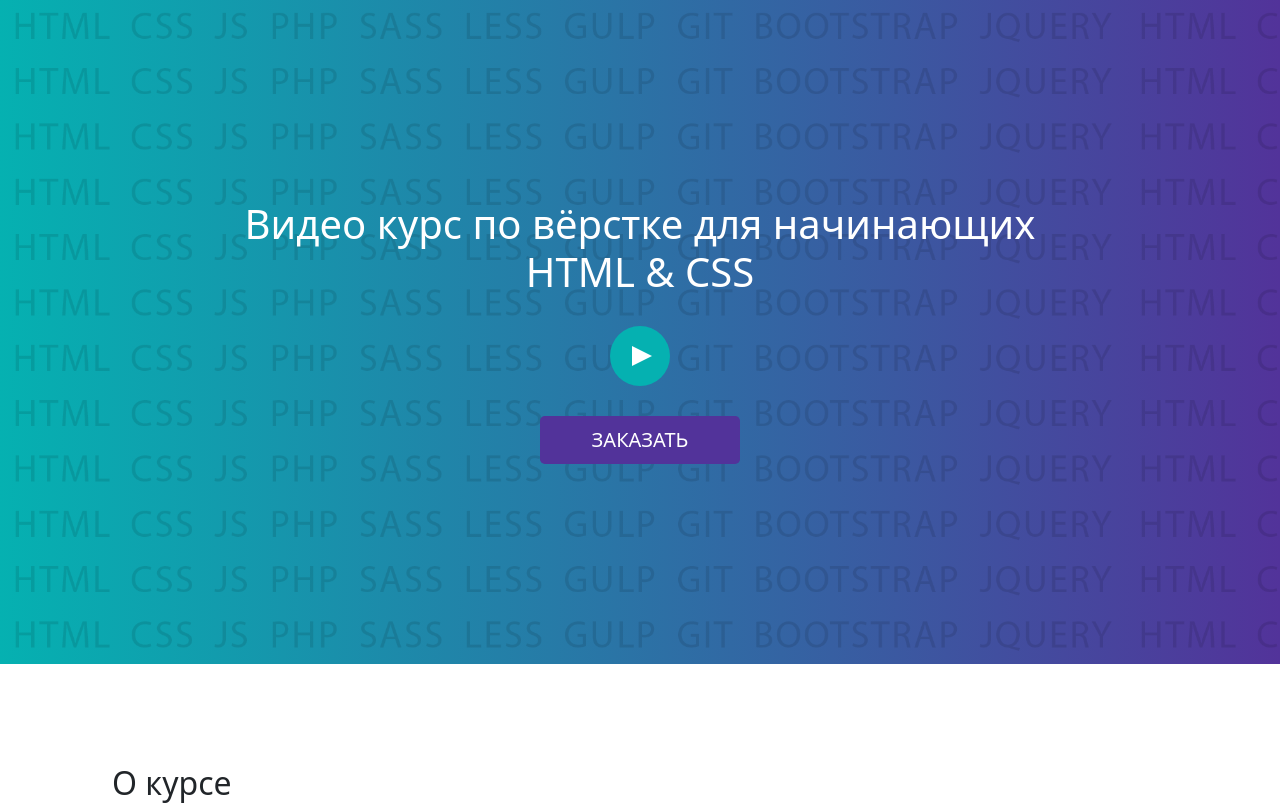
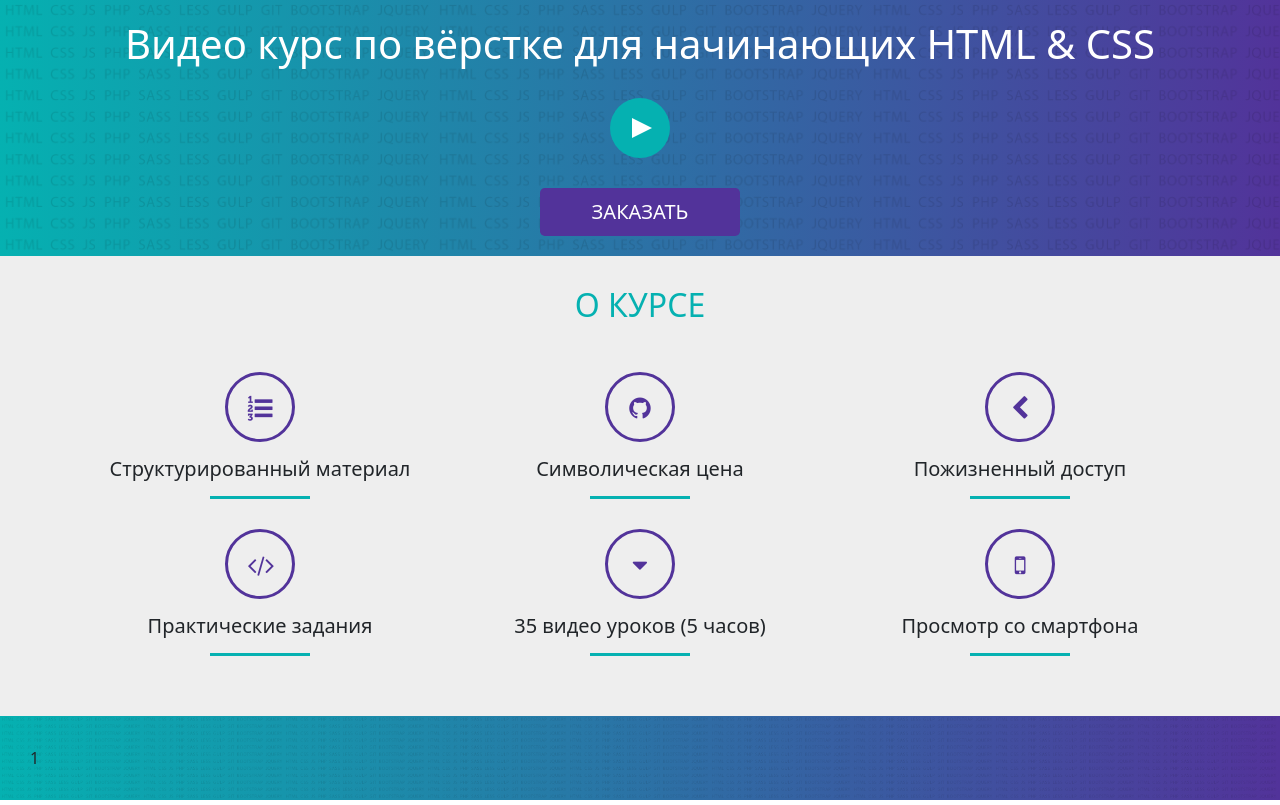
Before and after one commit to SlavaGvsh/Learning-Bootstrap, a plain HTML site: page Index.html in a window 1280 px wide. Shown: the top 805 px of the page. Drawn offline with Linux system fonts and the light colour scheme.

Commit message:
making the about section

```diff
--- a/Index.html
+++ b/Index.html
@@ -2,6 +2,7 @@
 <html lang="en">
 <head>
     <meta charset="UTF-8">
+    <meta name="viewport" content="width=device-width, initial-scale=1.0, maximum-scale=1.0, user-scalable=no">
     <link rel="shortcut icon" href="img/favicon.ico" type="image/x-icon">
     <link rel="stylesheet" href="css/bootstrap.min.css">
     <link rel="stylesheet" href="css/fontello.css">
@@ -29,7 +30,39 @@
     <div class="container">
         <div class="row">
             <div class="col-12">
-                <h2>О курсе</h2>
+                <h2 class="text-center text-uppercase color1 mb-5">О курсе</h2>
+            </div>
+        </div>
+        <div class="row">
+            <div class="col-xl-4 col-md-6 col-sm-12">
+                <div class="itd_circle"><i class="icon-list-numbered"></i></div>
+                <h5 class="text-center">Структурированный материал</h5>
+                <div class="line"></div>
+            </div>
+            <div class="col-xl-4 col-md-6 col-sm-12">
+                <div class="itd_circle"><i class="icon-github-circled"></i></div>
+                <h5 class="text-center">Символическая цена</h5>
+                <div class="line"></div>
+            </div>
+            <div class="col-xl-4 col-md-6 col-sm-12">
+                <div class="itd_circle"><i class="icon-left-open"></i></div>
+                <h5 class="text-center">Пожизненный доступ</h5>
+                <div class="line"></div>
+            </div>
+            <div class="col-xl-4 col-md-6 col-sm-12">
+                <div class="itd_circle"><i class="icon-code"></i></div>
+                <h5 class="text-center">Практические задания</h5>
+                <div class="line"></div>
+            </div>
+            <div class="col-xl-4 col-md-6 col-sm-12">
+                <div class="itd_circle"><i class="icon-down-dir"></i></div>
+                <h5 class="text-center">35 видео уроков (5 часов)</h5>
+                <div class="line"></div>
+            </div>
+            <div class="col-xl-4 col-md-6 col-sm-12">
+                <div class="itd_circle"><i class="icon-mobile"></i></div>
+                <h5 class="text-center">Просмотр со смартфона</h5>
+                <div class="line"></div>
             </div>
         </div>
     </div>
--- a/css/style.scss
+++ b/css/style.scss
@@ -3,10 +3,10 @@
   --color2: #52339a;
 }
 header, footer, section{
-  padding: 100px;
+  padding: 30px;
 }
 header{
-  padding: 200px;
+  padding: 20px;
 }
 header, footer{
   background: url("../img/pattern.png"), var(--color1);
@@ -67,3 +67,47 @@ header, footer{
   width: 100%;
   height: 100%;
 }
+
+//About the course
+.about{
+  background-color: #eee;
+  .itd_circle {
+    margin: 0 auto 15px;
+    width: 70px;
+    height: 70px;
+    border: 3px solid var(--color2);
+    border-radius: 50%;
+    display: flex;
+    justify-content: center;
+    align-items: center;
+  }
+  i{
+    font-size: 25px;
+    color: var(--color2);
+  }
+  .line{
+    width: 100px;
+    height: 3px;
+    background-color: var(--color1);
+    margin: 15px auto 30px;
+
+  }
+}
+
+
+
+
+
+//Color
+.color1{
+  color: var(--color1);
+}
+.color2{
+  color: var(--color2);
+}
+.bg1{
+  background-color: var(--color1);
+}
+.bg2{
+  background-color: var(--color2);
+}
```
Also changed, not shown: css/style.css, 1 other file.
